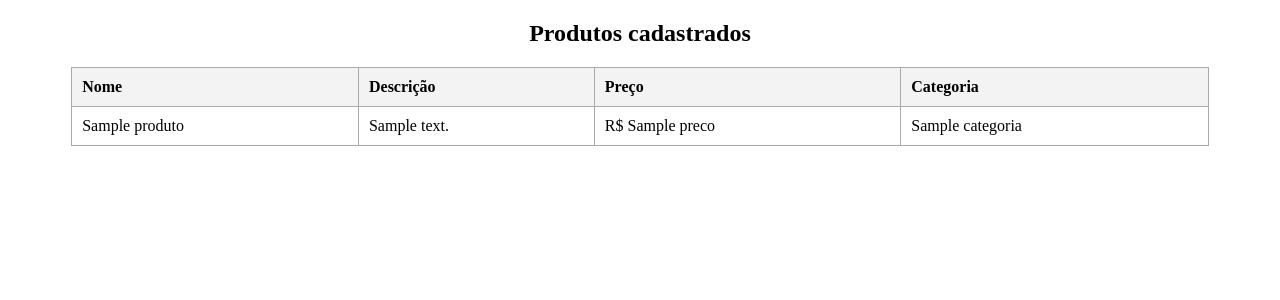
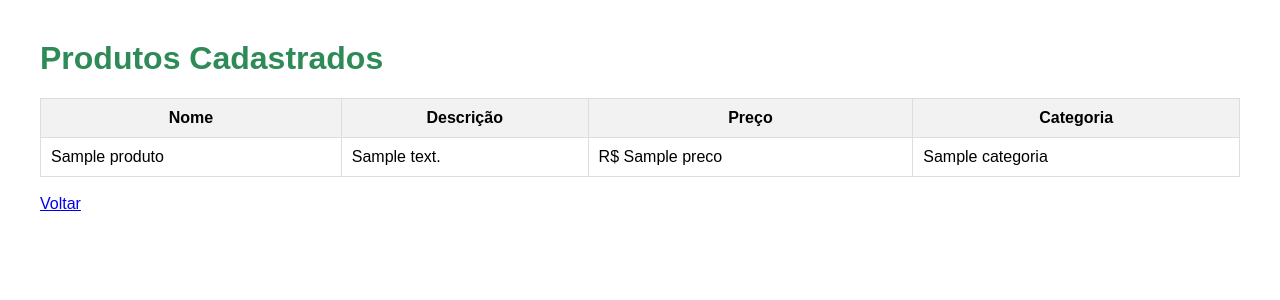
Before and after one commit to sementeviva/Teste-bot, a Flask app: page /ver-produtos in a window 1280 px wide. Shown: the top 300 px of the page. Run offline with Flask 3, Linux system fonts and the light colour scheme; a database or web service that is not in the repository returns one stand-in record (values such as "Sample title"); some libraries are stand-ins or nearby versions.

Commit message:
Update ver_produtos.html

```diff
--- a/templates/ver_produtos.html
+++ b/templates/ver_produtos.html
@@ -2,35 +2,24 @@
 <html lang="pt-BR">
 <head>
     <meta charset="UTF-8">
-    <title>Produtos cadastrados</title>
+    <title>Produtos Cadastrados</title>
     <style>
-        table {
-            width: 90%;
-            margin: 20px auto;
-            border-collapse: collapse;
-        }
-        th, td {
-            border: 1px solid #aaa;
-            padding: 10px;
-            text-align: left;
-        }
-        th {
-            background-color: #f3f3f3;
-        }
+        body { font-family: Arial, sans-serif; margin: 40px; }
+        table { width: 100%; border-collapse: collapse; }
+        th, td { padding: 10px; border: 1px solid #ddd; }
+        th { background-color: #f2f2f2; }
+        h1 { color: #2E8B57; }
     </style>
 </head>
 <body>
-    <h2 style="text-align:center;">Produtos cadastrados</h2>
+    <h1>Produtos Cadastrados</h1>
     <table>
-        <thead>
         <tr>
             <th>Nome</th>
             <th>Descrição</th>
             <th>Preço</th>
             <th>Categoria</th>
         </tr>
-        </thead>
-        <tbody>
         {% for produto in produtos %}
         <tr>
             <td>{{ produto[0] }}</td>
@@ -39,7 +28,8 @@
             <td>{{ produto[3] }}</td>
         </tr>
         {% endfor %}
-        </tbody>
     </table>
+    <br>
+    <a href="/">Voltar</a>
 </body>
 </html>
```
Lines whose indentation alone changed are shown as unchanged.
